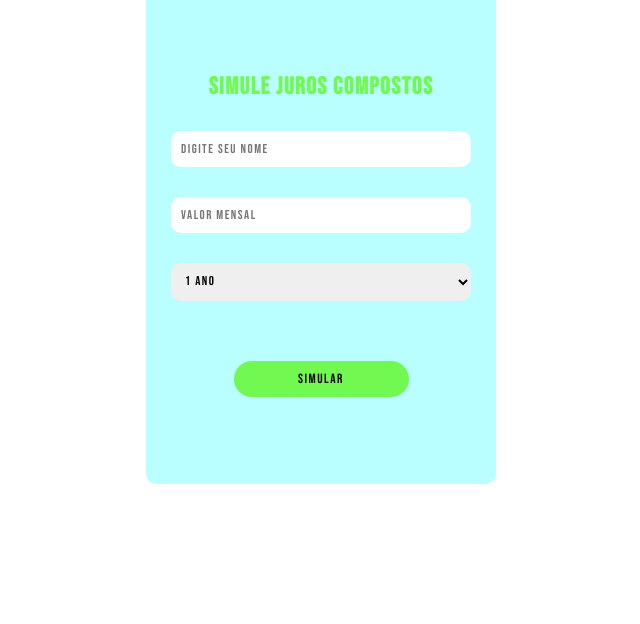
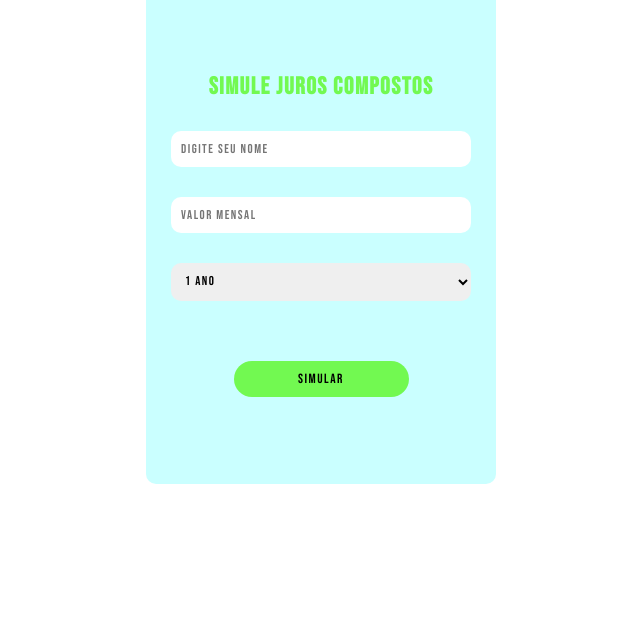
Before and after one commit to dev-vinicius-lima/Simulador-de-investimentos, a plain HTML site: page index.html in a window 1280 px wide. Shown: the part 176-800 px from the top of the page, without its empty margins (319-959 px from the left). Drawn offline with Linux system fonts and the light colour scheme.

Commit message:
testando cores

```diff
--- a/style.css
+++ b/style.css
@@ -32,7 +32,7 @@ img {
     justify-content: center;
     border-radius: 10px;
     gap: 30px;
-    background-color: #bAFfFF;
+    background-color: #cAFfFF;
     height: 500px;
     width: 350px
 }
```
